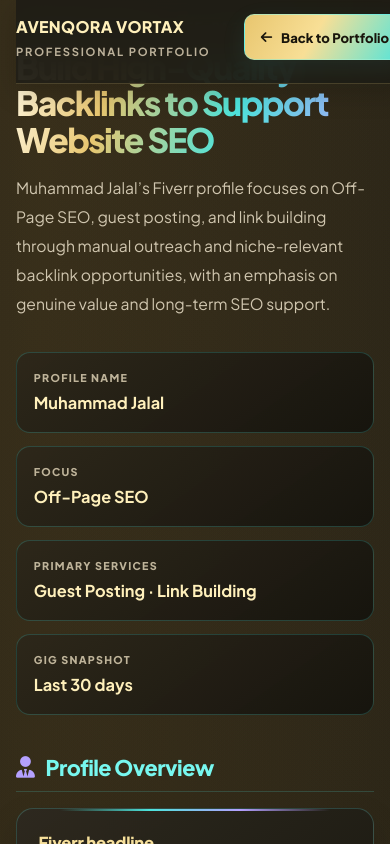
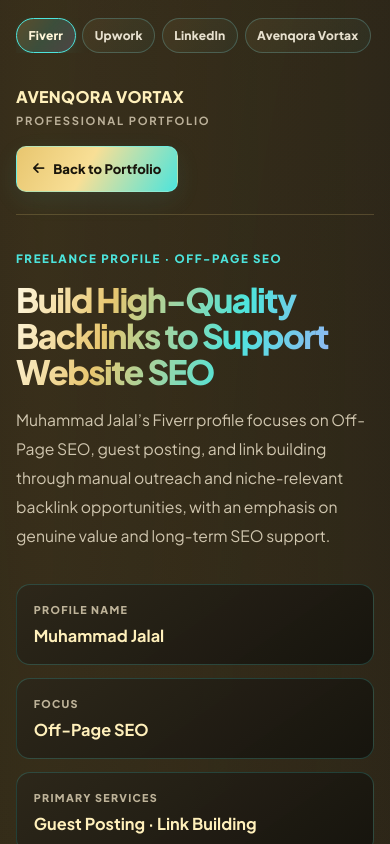
Before and after one commit to mjalaldin87-maker/Portfolio, a Next.js app: page /fiverr in a window 390 px wide. Shown: the top 844 px of the page. Built offline with nearby package versions, Linux system fonts and the light colour scheme.

Commit message:
Add four profile tabs alongside existing navigation
Keep Home, Work, Services, About, and Contact navigation while adding Fiverr, Upwork, LinkedIn, and Avenqora Vortax tabs to the header and all profile pages.

```diff
--- a/app/ProfileView.jsx
+++ b/app/ProfileView.jsx
@@ -144,6 +144,18 @@
   return (
     <main className="profile-page">
       <div className="profile-page-inner">
+        <nav className="portfolio-profile-tabs profile-page-tabs" aria-label="Profile and project pages">
+          {routeNames.map((item) => (
+            <Link
+              key={item.slug}
+              className="portfolio-profile-tab"
+              href={"/" + item.slug}
+              aria-current={item.slug === slug ? "page" : undefined}
+            >
+              {item.label}
+            </Link>
+          ))}
+        </nav>
         <header className="profile-topbar">
           <Link className="profile-brand" href="/">AVENQORA VORTAX<small>Professional Portfolio</small></Link>
           <Link className="profile-back" href="/"><i className="fa-solid fa-arrow-left" aria-hidden="true" /> Back to Portfolio</Link>
--- a/app/globals.css
+++ b/app/globals.css
@@ -27,6 +27,13 @@
 }
 .profile-page-inner { width: min(1120px, 100%); margin: 0 auto; }
 .profile-topbar {
+  position: static;
+  top: auto;
+  z-index: auto;
+  width: auto;
+  background: transparent;
+  backdrop-filter: none;
+  box-shadow: none;
   display:flex; align-items:center; justify-content:space-between; gap:1rem; flex-wrap:wrap;
   padding: .9rem 0 1.4rem; margin-bottom: 2.2rem;
   border-bottom: 1px solid rgba(220, 190, 113, .22);
--- a/app/theme.css
+++ b/app/theme.css
@@ -209,3 +209,92 @@
     transition: none;
   }
 }
+
+
+/* Four primary portfolio destinations, shown in the homepage header and on every dedicated page. */
+.portfolio-profile-tabs {
+  display: flex;
+  align-items: center;
+  gap: 0.55rem;
+  min-width: 0;
+  overflow-x: auto;
+  scrollbar-width: none;
+  -webkit-overflow-scrolling: touch;
+}
+.portfolio-profile-tabs::-webkit-scrollbar { display: none; }
+
+.portfolio-profile-tab {
+  display: inline-flex;
+  align-items: center;
+  justify-content: center;
+  flex: 0 0 auto;
+  min-height: 38px;
+  padding: 0.56rem 0.95rem;
+  border: 1px solid rgba(125, 220, 222, 0.25);
+  border-radius: 999px;
+  background: linear-gradient(125deg, rgba(232, 198, 111, 0.08), rgba(77, 228, 220, 0.045));
+  color: #e7e0ce;
+  font-size: 0.79rem;
+  font-weight: 850;
+  letter-spacing: 0.012em;
+  line-height: 1.25;
+  text-decoration: none;
+  white-space: nowrap;
+  transition: color 180ms ease, background 180ms ease, border-color 180ms ease, transform 180ms ease, box-shadow 180ms ease;
+}
+.portfolio-profile-tab:hover,
+.portfolio-profile-tab:focus-visible {
+  color: var(--theme-cyan-bright);
+  border-color: rgba(119, 247, 239, 0.7);
+  background: linear-gradient(125deg, rgba(232, 198, 111, 0.12), rgba(77, 228, 220, 0.1), rgba(180, 160, 255, 0.1));
+  transform: translateY(-1px);
+}
+.portfolio-profile-tab:focus-visible {
+  outline: 2px solid var(--theme-cyan);
+  outline-offset: 3px;
+}
+.portfolio-profile-tab[aria-current="page"] {
+  color: #fff6d9;
+  border-color: var(--theme-cyan);
+  background: linear-gradient(125deg, rgba(232, 198, 111, 0.2), rgba(77, 228, 220, 0.17), rgba(180, 160, 255, 0.18));
+  box-shadow: 0 0 0 1px rgba(77, 247, 239, 0.06), 0 7px 20px rgba(77, 228, 220, 0.08);
+}
+
+header .portfolio-home-tabs {
+  width: 100%;
+  max-width: 1240px;
+  margin: 0 auto;
+  padding: 0 2rem 0.72rem;
+}
+
+/* Keep page content below both stacked header rows on desktop and mobile. */
+.container { padding-top: 10.5rem; }
+
+.profile-page-tabs {
+  max-width: 1120px;
+  margin: 0 auto 1.05rem;
+  padding: 0;
+  flex-wrap: wrap;
+}
+.profile-page-tabs .portfolio-profile-tab { min-height: 39px; }
+
+@media (max-width: 868px) {
+  .container { padding-top: 11.5rem; }
+  header .portfolio-home-tabs {
+    padding: 0 1rem 0.6rem;
+    gap: 0.42rem;
+  }
+  header .portfolio-home-tabs .portfolio-profile-tab {
+    min-height: 35px;
+    padding: 0.47rem 0.72rem;
+    font-size: 0.75rem;
+  }
+}
+@media (max-width: 520px) {
+  .profile-page-tabs { gap: 0.42rem; }
+  .profile-page-tabs .portfolio-profile-tab {
+    min-height: 35px;
+    padding: 0.48rem 0.72rem;
+    font-size: 0.75rem;
+  }
+}
```
Also changed, not shown: app/LegacyHome.jsx (+44 -3 lines).
